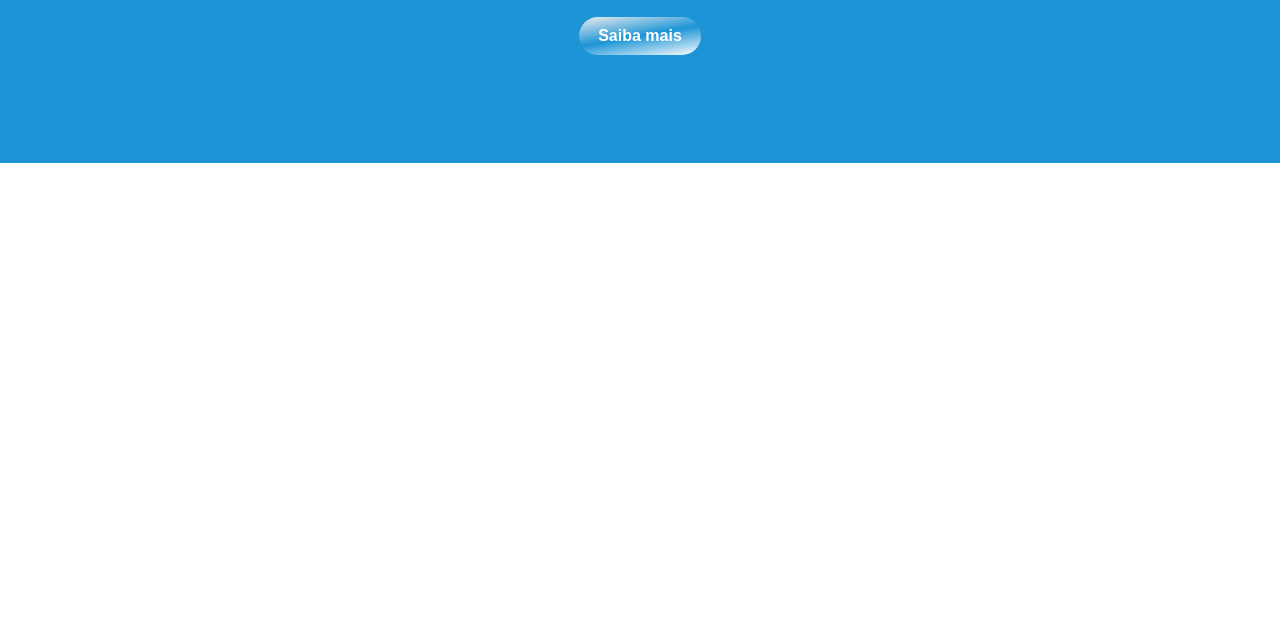
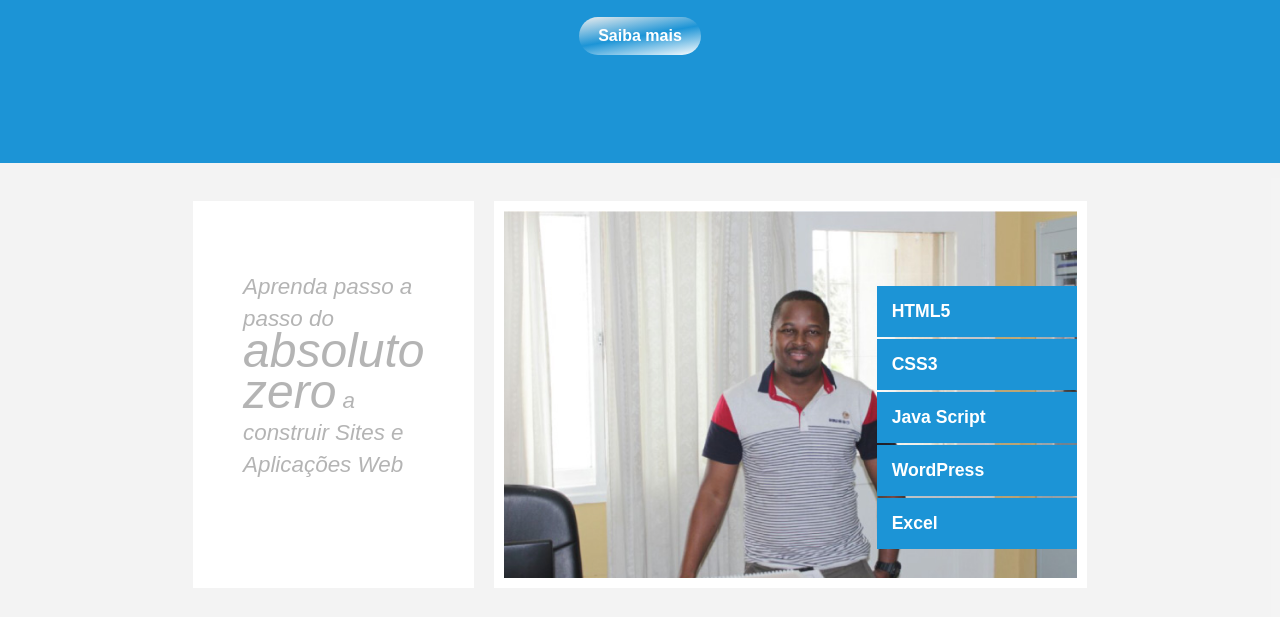
Before and after one commit to gerafimjoaquim/site_estatico, a plain HTML site: page index.html in a window 1280 px wide. Shown: the part 331-948 px from the top of the page. Before the commit the page ends 800 px from the top, so only its background shows below. Drawn offline with Linux system fonts and the light colour scheme.

Commit message:
Construindo lateral e imagem principal

```diff
--- a/index.html
+++ b/index.html
@@ -42,8 +42,25 @@
 				<a href="#">Saiba mais</a>
 			</section>
 		</div>
-
-		<main></main>
+		<main class="main">
+			<section class="container">
+				<aside>
+					<p>Aprenda passo a passo do <em>absoluto zero</em> a construir Sites e Aplicações Web</p>
+				</aside>
+				<figure>
+					<img src="images/gerafim_home.jpg"/>
+					<nav>
+						<ul>
+							<li><a href="#">HTML5</a></li>
+							<li><a href="#">CSS3</a></li>
+							<li><a href="#">Java Script</a></li>
+							<li><a href="#">WordPress</a></li>
+							<li><a href="#">Excel</a></li>
+						</ul>
+					</nav>
+				</figure>
+			</section>
+		</main>
 		<footer></footer>
 	</body>
 </html>
--- a/style_sheets/globals.css
+++ b/style_sheets/globals.css
@@ -10,6 +10,7 @@
 /*VARIÁVEIS*/
 :root{
 	--azul:#1C94D6;
+	--sombra:0px 0px 20px -2px rgba(0,0,0,.1);
 }
 
 
@@ -134,3 +135,76 @@
 .baner .container a:hover{
 	background-image:linear-gradient(10deg,#fff,var(--azul),#eee);
 }
+
+
+.main{
+	width:100%;
+	display:block;
+	background-color:#eeea;
+	padding:20px;
+}
+.main .container{
+	display:flex;
+	flex-wrap:wrap;
+	flex-direction:row;
+
+}
+.main .container aside{
+	flex:1;
+	padding:70px 50px;
+	background-color:#fff;
+	margin:10px;
+	transition:.2s;
+}
+.main .container aside:hover{
+	box-shadow:var(--sombra);
+	margin-top:-1px;
+}
+.main .container aside p{
+	font-size:1.4rem;
+	color:#999b;
+	font-style:italic;
+	line-height:32px;
+}
+.main .container aside p em{
+	font-size:3rem;
+}
+.main .container figure{
+	flex:4;
+	margin:10px;
+	border:10px solid #fff;
+	transition:.2s;
+	position:relative;
+}
+.main .container figure:hover{
+	box-shadow:var(--sombra);
+	margin-top:-1px;
+}
+.main .container figure img{
+	width:100%;
+	height:100%;
+}
+
+.main .container figure nav{
+	position:absolute;
+	top:20%;
+	right:0;
+}
+.main .container figure nav{
+	width:35%;
+}
+.main .container figure nav ul{list-style:none;}
+.main .container figure nav ul li a{
+	display:block;
+	padding:15px;
+	background-color:var(--azul);
+	margin-top:2px;
+	color:#fff;
+	text-decoration:none;
+	font-size:1.1rem;
+	font-weight:bold;
+	transition:.2s;
+}
+.main .container figure nav ul li a:hover{
+	background-color:#000;
+}
```
